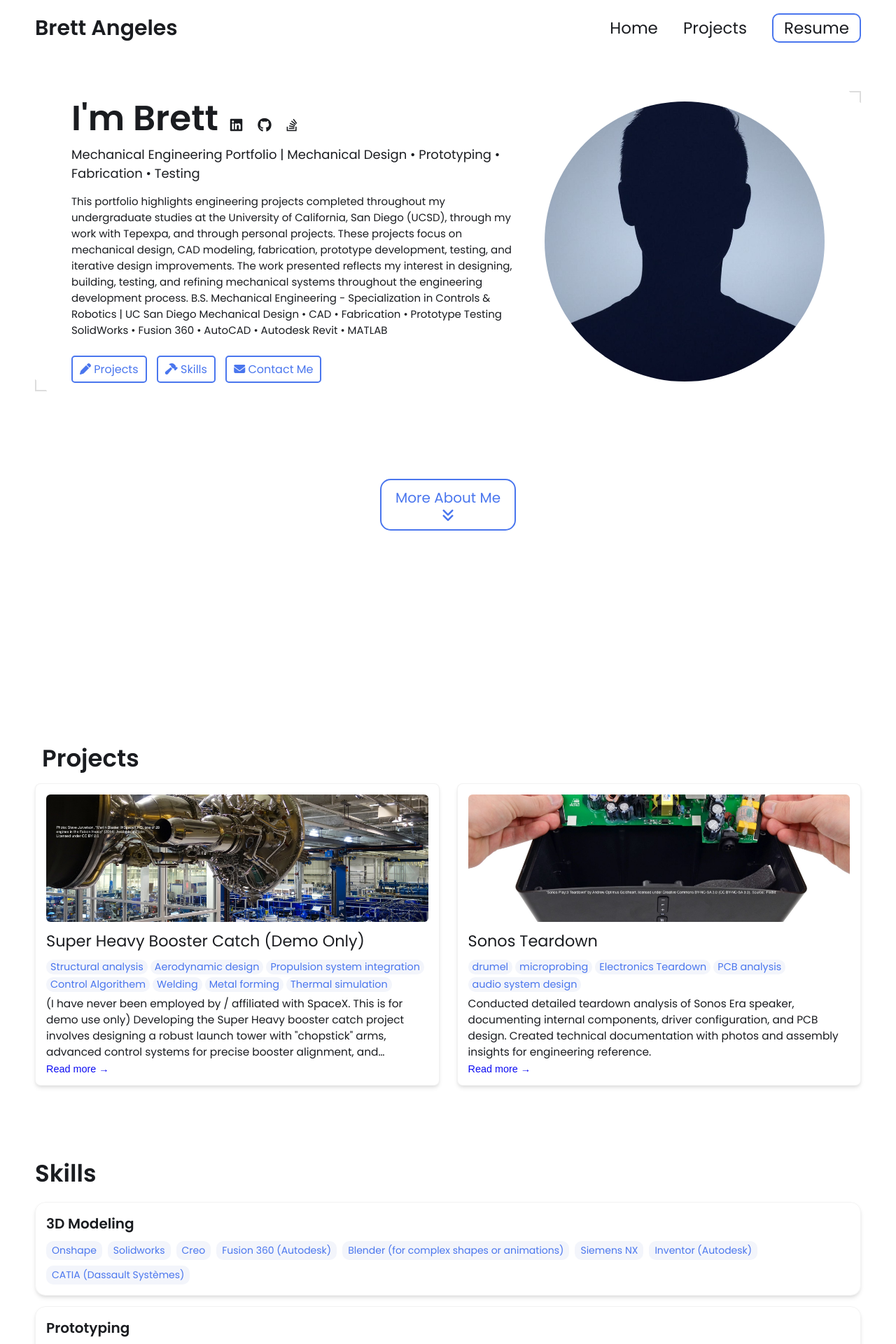
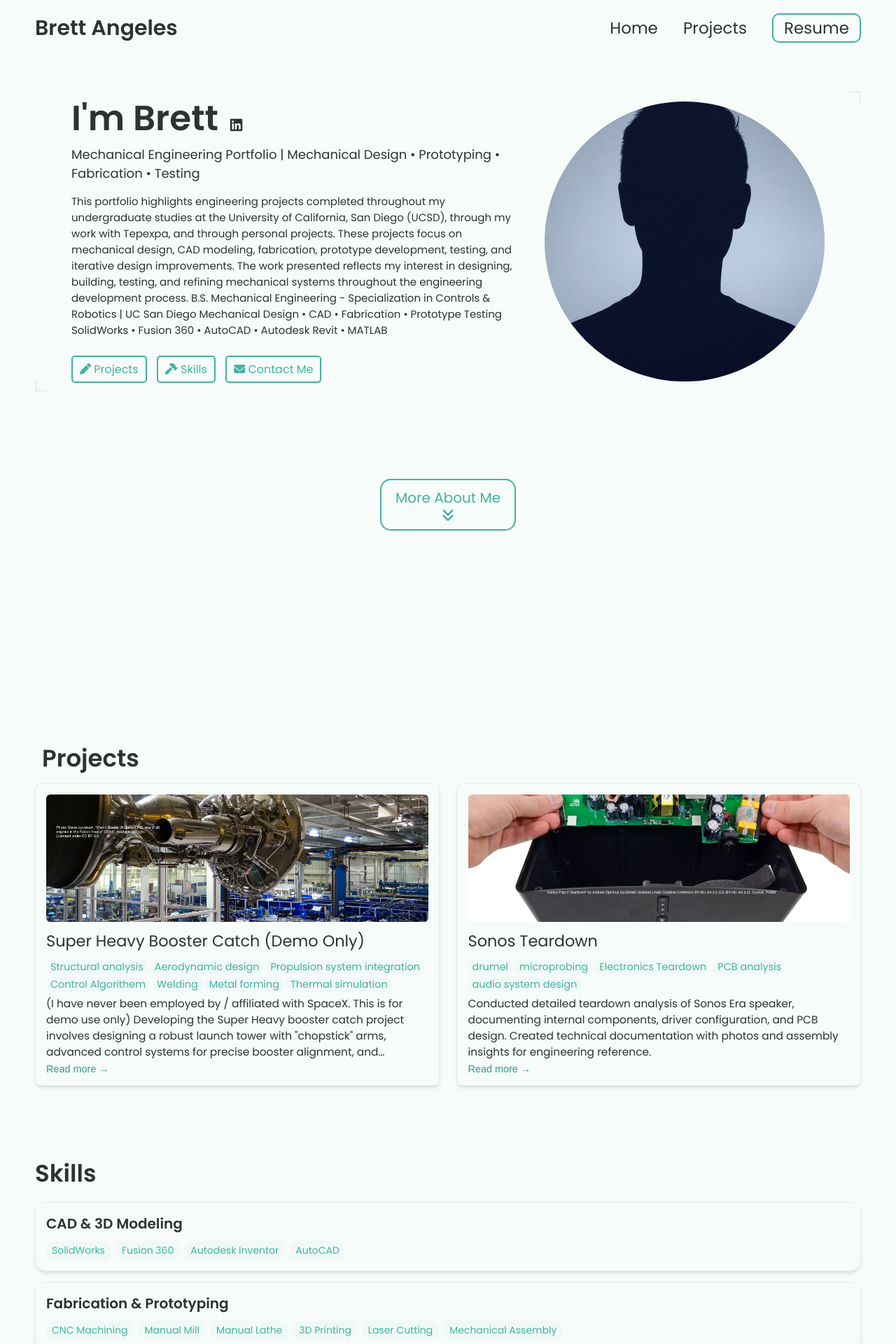
Before and after one commit to bd-ang/brettangelesportfolio.github.io, a Jekyll site: the page built from index.html, in a window 1280 px wide. Shown: the top 1920 px of the page at 70% size. Built offline with Jekyll 4.4.1, drawn with Linux system fonts in a browser that asks for light colours; some of the changed text lies outside the part shown.

Commit message:
Update _config.yml
Updated skills, color of active,

```diff
--- a/_config.yml
+++ b/_config.yml
@@ -31,81 +31,61 @@ profile_image: ./assets/images/profile-image/avatar.jpeg
 
 # Link your resume
 # You can place your resume in assets/resume/{resume.pdf or add external link such as pdf saved in google drive
-resume-url: https://drive.google.com/file/d/13Z3duVzh-gguPU5r03oJVEE6rV9rd3DS/view?usp=sharing # or /assets/resume/resume.pdf
+resume-url: ./assets/resume/Brett_Angeles_Resume.pdf # or /assets/resume/resume.pdf
 
 
 # Set up external links - this will show up as small icons next to your name.
 
 external-links:    # input only your own url slug. The icons with missing entries will not appear.
-  linkedin: test    # https://www.linkedin.com/in/{your url slug}
-  github: leea12    # https://github.com/{your url slug}
-  stackoverflow: test      # https://stackoverflow.com/users/{your url slug}
-  medium:            # https://medium.com/@{your url slug}
-  x-twitter:   # https://x.com/{your url slug}
-  threads:            # https://threads.net/@{your url slug}
-  instragram:       # https://instagram.com/{your url slug}
-  youtube:           # https://youtube.com/@{your url slug}
-  discord:            # https://discord.com/users/{your url slug}
-  bluesky:           # https://bsky.app/profile/{your url slug}
+  linkedin: https://www.linkedin.com/in/brett-angeles-3a5939216/    # https://www.linkedin.com/in/{your url slug}
+
 
 
 # Skills Section - Add the list of your Skills by categories/tools. The indentation for each level needs to be precise.
 skills:
-  - category: 3D Modeling
+  - category: CAD & 3D Modeling
     tools:
-    - Onshape
-    - Solidworks
-    - Creo
-    - Fusion 360 (Autodesk)
-    - Blender (for complex shapes or animations)
-    - Siemens NX
-    - Inventor (Autodesk)
-    - CATIA (Dassault Systèmes)
-  - category: Prototyping
+      - SolidWorks
+      - Fusion 360
+      - Autodesk Inventor
+      - AutoCAD
+
+  - category: Fabrication & Prototyping
     tools:
-    - SLA
-    - CNC
-    - FDM
-    - SLS
-    - DMLS
-    - PolyJet Printing
-    - Vacuum Casting
-    - Laser Cutting
-    - Water Jet Cutting
-    - Arduino / Raspberry Pi
-    - Breadboarding for circuit testing
-  - category: Design Standards / Practices
+      - CNC Machining
+      - Manual Mill
+      - Manual Lathe
+      - 3D Printing
+      - Laser Cutting
+      - Mechanical Assembly
+
+  - category: Engineering Design
     tools:
-    - GD&T ASME Y14
-    - ISO fits and tolerances
-    - PLM (PTC Windchill / Arena)
-  - category: PCB Design
+      - Engineering Drawings
+      - GD&T Familiarity
+      - Engineering Calculations
+      - SolidWorks Simulation (FEA)
+      - Prototype Testing
+      - Troubleshooting
+
+  - category: Programming & Analysis
     tools:
-    - Altium Designer
-    - Altium
-    - Eagle
-    - KiCad
-  - category: Problem Solving / Risk Management
-    tools:
-    - Root Cause Analysis (e.g., 5 Whys, Fishbone Diagram)
-    - DFMEA / PFMEA
-    - Six Sigma methodologies
-    - Shain Red-X
+      - MATLAB
 
 
 # Contact Form Setup. Setup an account and copy over the key. When someone fills out the form, it will be received in your email.
-formspree-key:   https://formspree.io/f/{8-digit key}
+# formspree-key:   https://formspree.io/f/{8-digit key}
 
 
 
 # Active theme (Updatethis to switch themes). Make sure to keep the indentation the samne.
 colors: # this is the basic theme
-  text: "#1a1c20"
-  border: "#ddd"
-  link: "#4a76ee"
-  highlight: "#0c0cf2"
-  background: "#ffffff"
-  light_background: "#f3f5fb"
+  text: "#2c3333"
+  border: "#e0f2ef"
+  link: "#40b3a2"
+  highlight: "#2a9d8f"
+  background: "#f7fbfa"
+  light_background: "#f0f9f7"
 
 # A few examples.
 basic theme:
```
